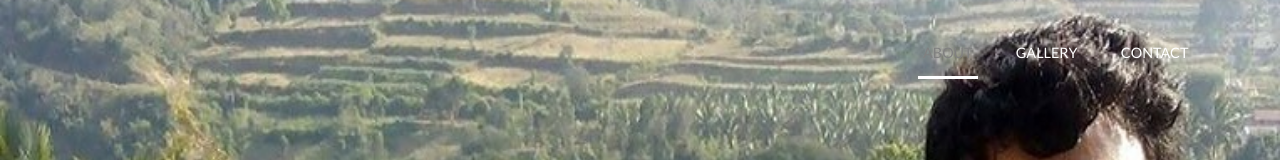
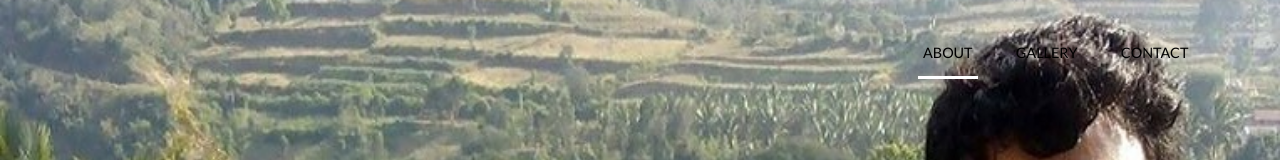
Before and after one commit to fathimaliyana/Sidhique, a plain HTML site: page index.html in a window 1280 px wide. Shown: the top 160 px of the page. Drawn offline with Linux system fonts and the light colour scheme.

Commit message:
Update index.html

```diff
--- a/index.html
+++ b/index.html
@@ -67,9 +67,9 @@ License URL: http://creativecommons.org/licenses/by/3.0/
 						<!----start-top-nav---->
 						 <nav class="top-nav">
 							<ul class="top-nav">
-								<li class="active"><a href="#home" class="scroll">About</a><span> </span></li>
-								<li><a href="#work" class="scroll">Gallery</a></li>
-								<li><a href="#contact" class="scroll">Contact</a></li>
+								<li class="active"><a href="#home" class="scroll" style="color:black;">About</a><span> </span></li>
+								<li><a href="#work" class="scroll"style="color:black;" >Gallery</a></li>
+								<li><a href="#contact" class="scroll"style="color:black;" >Contact</a></li>
 							</ul>
 							<a href="#" id="pull"><img src="images/nav.jpg" title="menu" /></a>
 						</nav>
```
